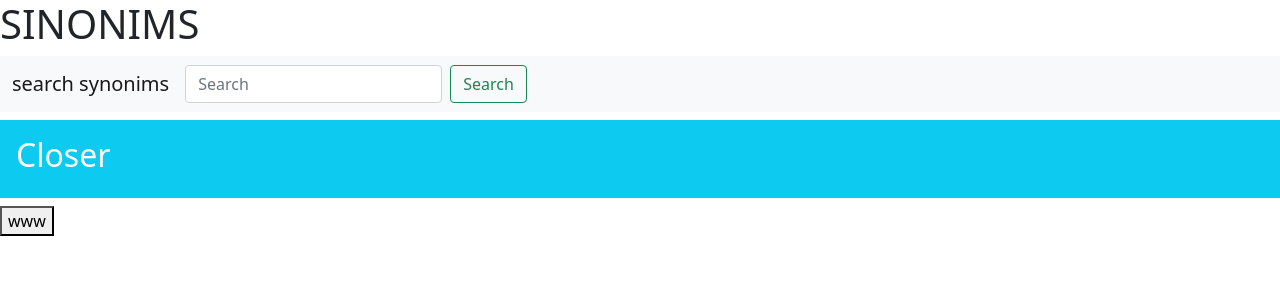
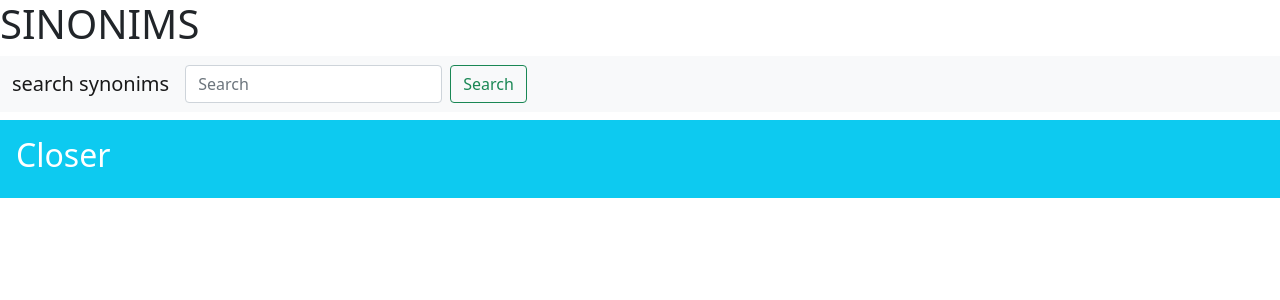
Before and after one commit to pablolucianop/synonimia, a React (Create React App) app: page / in a window 1280 px wide. Shown: the top 300 px of the page. Built offline with nearby package versions, Linux system fonts and the light colour scheme.

Commit message:
cleaning2

```diff
--- a/src/App.js
+++ b/src/App.js
@@ -60,7 +60,7 @@ class App extends React.Component {
   }
     handlePick(eee) {
       this.setState({ picked: [...this.state.picked, eee] })
-console.log('this.state.allSyns', this.state.allSyns)
+console.log('this.state.picked', this.state.allSyns)
   }
     handleUnPick(eee) {
       this.setState({ picked: this.state.picked.filter((x) => x !== eee) })
--- a/src/Yard.js
+++ b/src/Yard.js
@@ -34,7 +34,6 @@ export class Yard   extends React.Component  {
     }
 
     return (<div className="d-flex flex-row flex-wrap">{navLinks}
-    <button onClick={this.submitHandler}> www</button>
     </div>)
   }
 }
```
